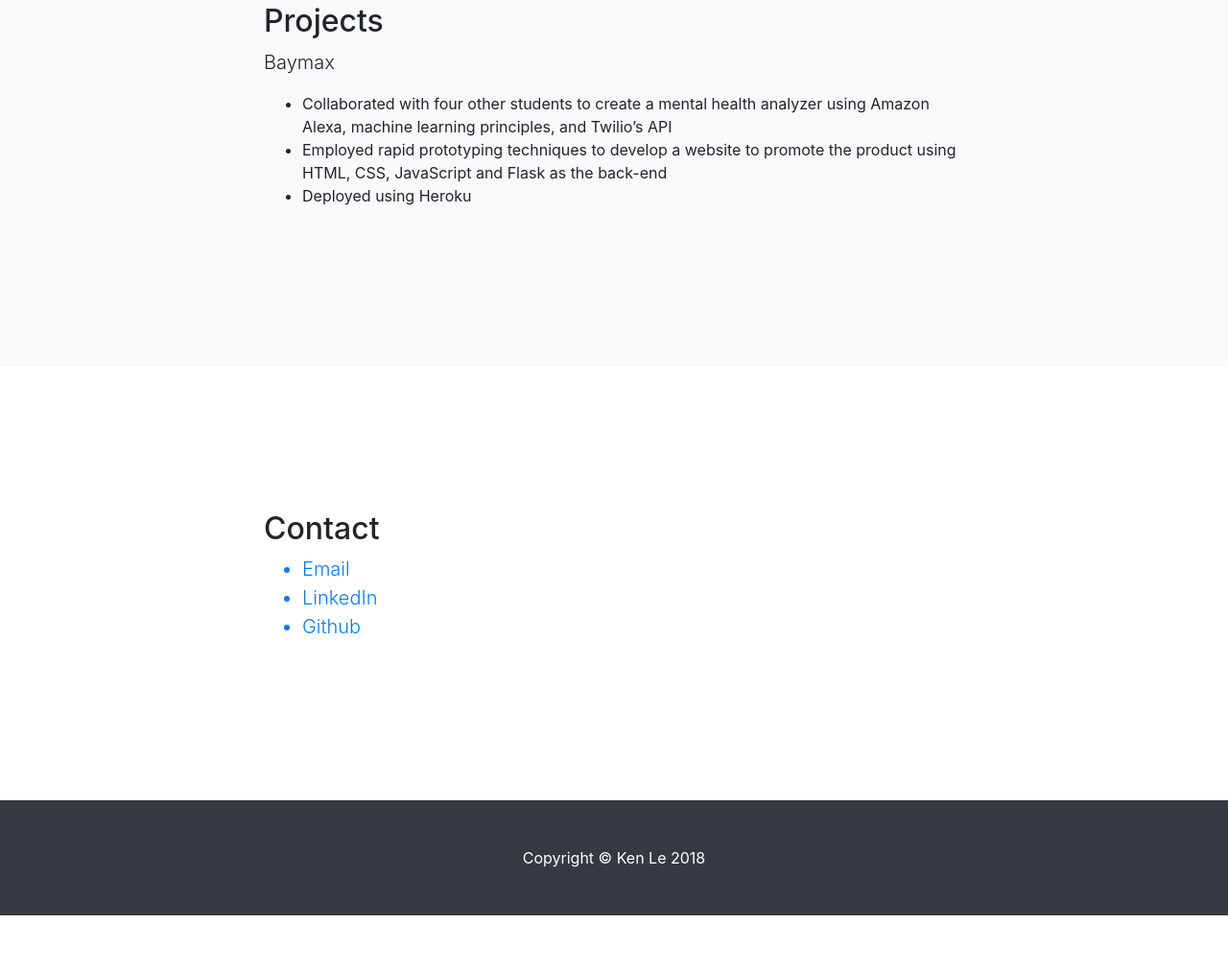
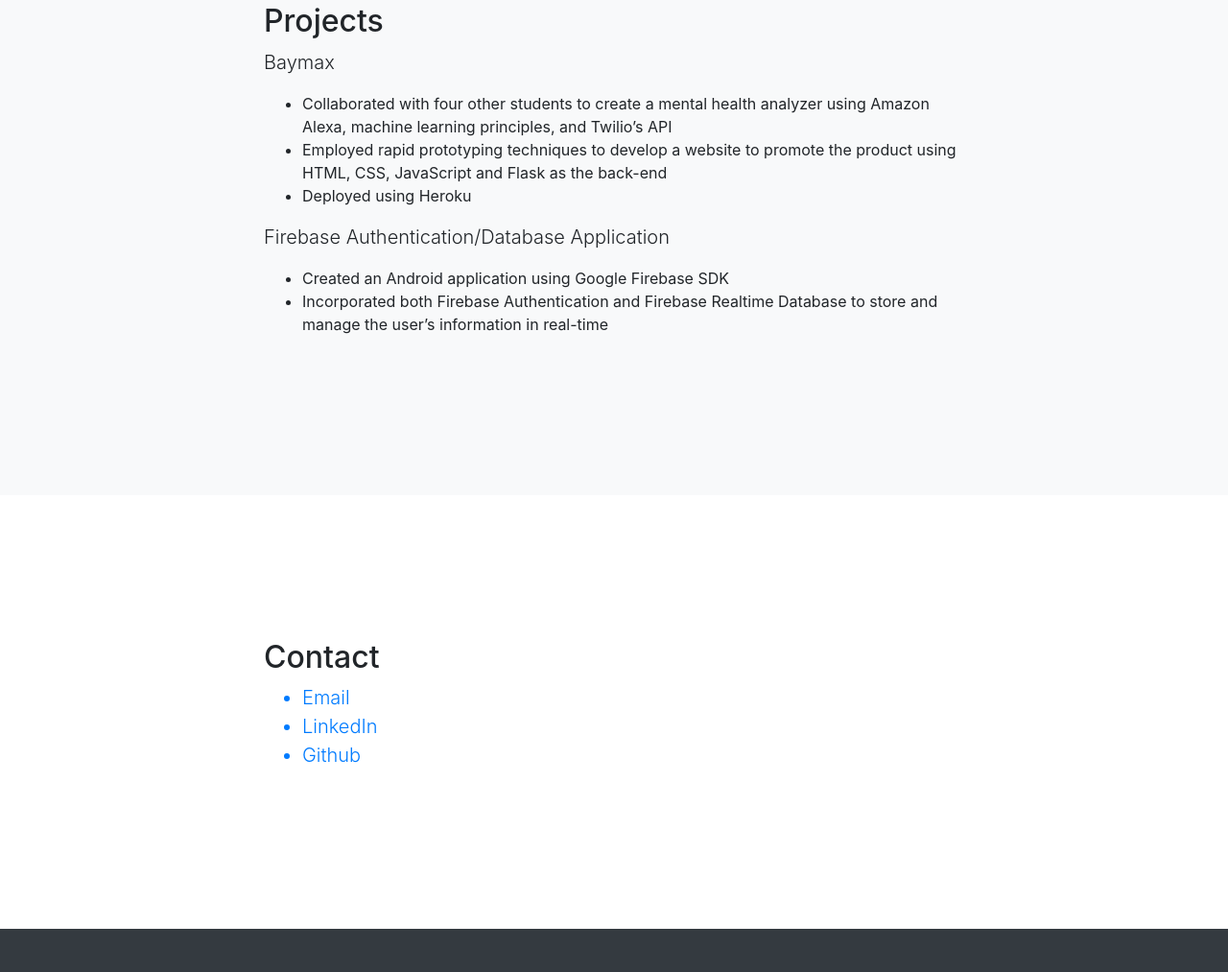
Before and after one commit to kenle123/kenle.github.io, a website with bundled scripts: page index.html in a window 1280 px wide. Shown: the part 1117-2130 px from the top of the page at 96% size. Before the commit the page ends 2071 px from the top, so only its background shows below. Built offline with nearby package versions, Linux system fonts and the light colour scheme.

Commit message:
Added firebase to projects

```diff
--- a/index.html
+++ b/index.html
@@ -84,6 +84,13 @@
                   <li>Employed rapid prototyping techniques to develop a website to promote the product using HTML, CSS, JavaScript and Flask as the back-end</li>
                   <li>Deployed using Heroku</li>
                 </ul>
+
+                <p class="lead">Firebase Authentication/Database Application</p>
+                <ul>
+                  <li>Created an Android application using Google Firebase SDK</li>
+                  <li>Incorporated both Firebase Authentication and Firebase Realtime Database to
+                      store and manage the user’s information in real-time</li>
+                </ul>
               </div>
             </div>
           </div>
```
